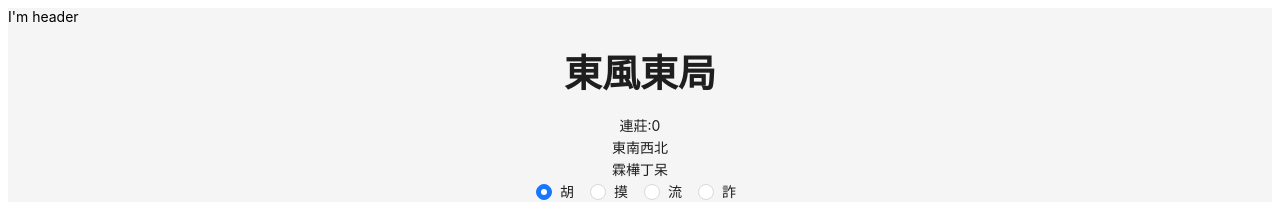
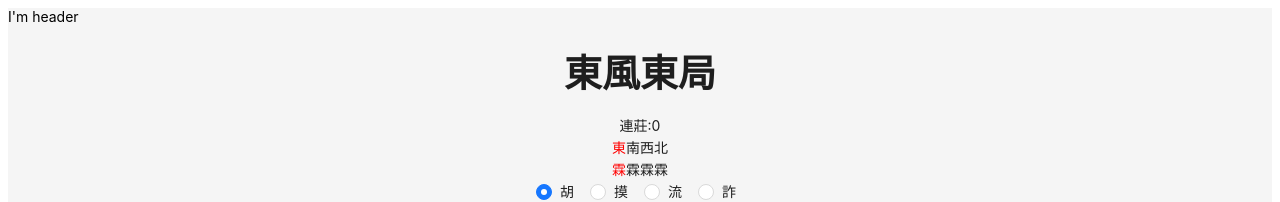
Before and after one commit to hp41299889/huihui-mahjong-statistics-react, a React (Create React App) app: page /record in a window 1280 px wide. Shown: the top 202 px of the page. Built offline with nearby package versions, Linux system fonts and the light colour scheme.

Commit message:
feat: add playerList dealer

```diff
--- a/src/components/RecordForm/PlayerList.tsx
+++ b/src/components/RecordForm/PlayerList.tsx
@@ -1,24 +1,42 @@
 import { Typography } from "antd";
+import { IRecordForm } from "../../interface";
+import { EWindLabel } from "../../enum";
+import './playerList.css';
 
-const PlayerList = () => {
+interface IPlayerList {
+    dealerNum: number;
+};
+
+const windList = [
+    'east',
+    'south',
+    'west',
+    'north'
+];
+
+const windLabelList: EWindLabel[] = [
+    EWindLabel.EAST,
+    EWindLabel.SOUTH,
+    EWindLabel.WEST,
+    EWindLabel.NORTH
+];
+
+const PlayerList = (props: IPlayerList) => {
+    const { dealerNum } = props;
+    const renderPlayerList = (dealerNum: number) => {
+        windList.forEach((value, index) => {
+            return (
+                <div className={`player ${dealerNum === index ? 'dealer' : ''}`}>
+                    <Typography.Text className='wind'>{windLabelList[index]}</Typography.Text>
+                    <Typography.Text className='player-name'>霖</Typography.Text>
+                </div>
+            )
+        });
+    };
+
     return (
         <>
-            <div className='player'>
-                <Typography.Text className='wind'>東</Typography.Text>
-                <Typography.Text className='player-name'>霖</Typography.Text>
-            </div>
-            <div className='player'>
-                <Typography.Text className='wind'>南</Typography.Text>
-                <Typography.Text className='player-name'>樺</Typography.Text>
-            </div>
-            <div className='player'>
-                <Typography.Text className='wind'>西</Typography.Text>
-                <Typography.Text className='player-name'>丁</Typography.Text>
-            </div>
-            <div className='player'>
-                <Typography.Text className='wind'>北</Typography.Text>
-                <Typography.Text className='player-name'>呆</Typography.Text>
-            </div>
+            {renderPlayerList(dealerNum)}
         </>
     )
 };
--- /dev/null
+++ b/src/components/RecordForm/playerList.css
@@ -0,0 +1,3 @@
+.dealer {
+    color: red;
+}
--- a/src/pages/Record.tsx
+++ b/src/pages/Record.tsx
@@ -5,18 +5,9 @@ import WinningForm from "../components/RecordForm/WinningForm";
 import SelfDrawnForm from "../components/RecordForm/SelfDrawnForm";
 import DrawForm from "../components/RecordForm/DrawForm";
 import FakeForm from "../components/RecordForm/FakeForm";
-import PlayerList from "../components/RecordForm/PlayerList";
 import { EEndType, EWindLabel, EWind } from "../enum";
+import { IRecordForm } from "../interface";
 
-interface IRecordForm {
-    endType: EEndType;
-    winner: EWind;
-    loser: EWind | EWind[];
-    point: number;
-    dealer: EWind;
-    dealerCount: number;
-    circle: EWind;
-}
 
 interface IEndType {
     label: string;
@@ -107,7 +98,28 @@ const Record: React.FC = () => {
     };
 
     const renderPlayerList = (dealerNum: number) => {
-
+        return (
+            <>
+                {
+                    windList.map((item, index) => (
+                        <div
+                            className='player'
+                            key={`${item}_${index}`}
+                        >
+                            <Typography.Text
+                                className={`wind ${dealerNum === index ? 'dealer' : ''}`}>
+                                {windLabelList[index]}
+                            </Typography.Text>
+                            <Typography.Text
+                                className={`player-name ${dealerNum === index ? 'dealer' : ''}`}
+                            >
+                                霖
+                            </Typography.Text>
+                        </div>
+                    ))
+                }
+            </>
+        )
     };
 
     return (
@@ -117,7 +129,7 @@ const Record: React.FC = () => {
             </Typography.Title>
             <Typography.Text className='dealer-count'>連莊:{dealerCount}</Typography.Text>
             <div className='player-list'>
-                <PlayerList />
+                {renderPlayerList(dealerNum)}
             </div>
             <div className='endType-list'>
                 <Radio.Group
--- a/src/pages/record.css
+++ b/src/pages/record.css
@@ -17,13 +17,19 @@
     flex-direction: column;
 }
 
-.endType-list {
+.player-list .player.dealer {
     display: flex;
-    justify-content: center;
+    flex-direction: column;
+    color: red;
 }
 
 .dealer {
     color: red;
+}
+
+.endType-list {
+    display: flex;
+    justify-content: center;
 }
 
 .record-form {
```
Also changed, not shown: src/interface.ts (+11 -1 lines).
